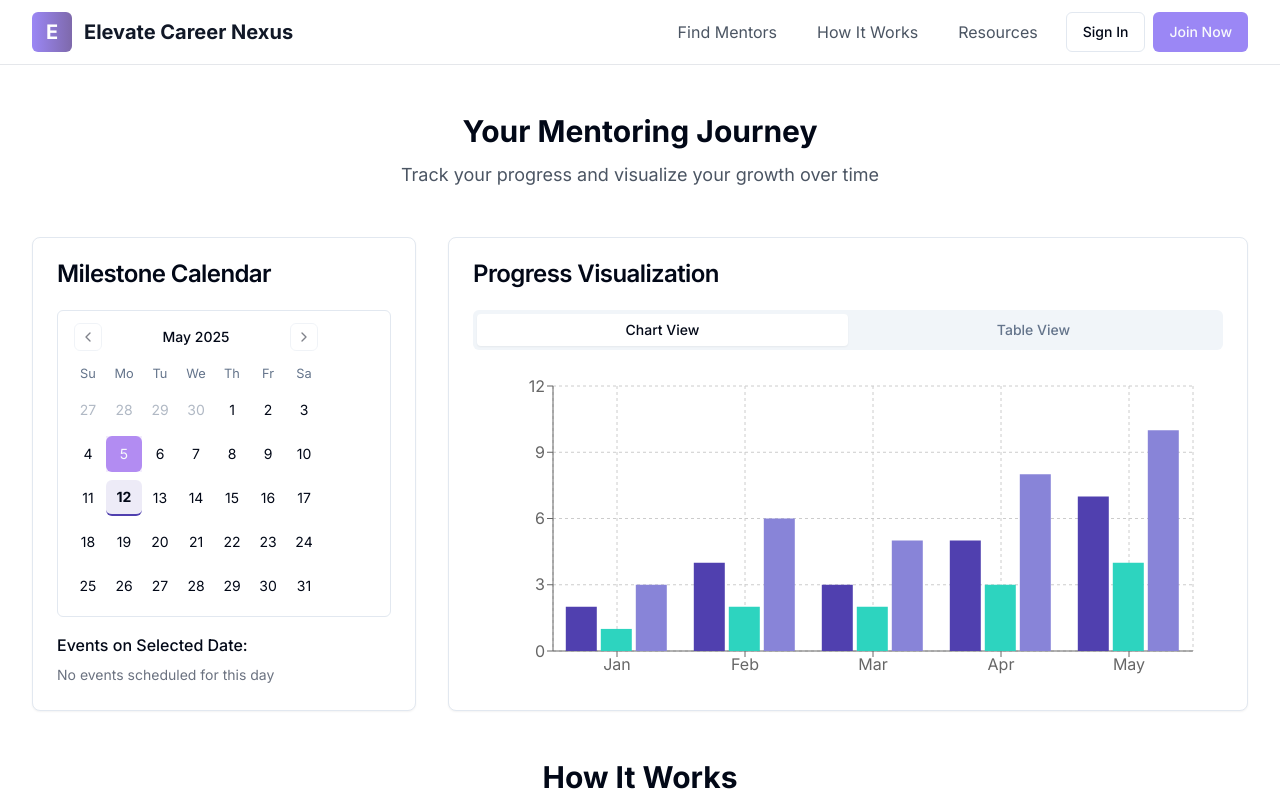
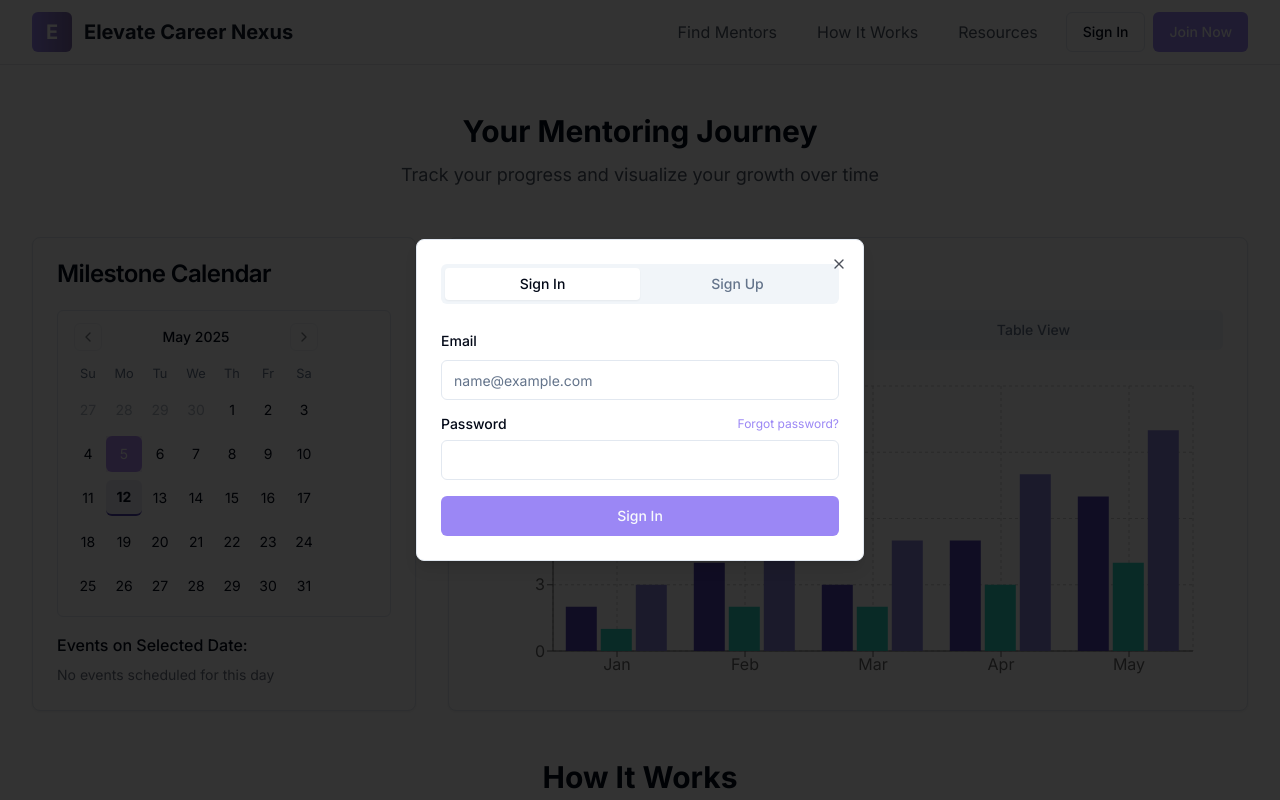
Before and after one commit to Tinuvarshan04/elevate-career-nexus, a React (Vite) app: page /about in a window 1280 px wide. Both pictures are taken after a click on the button "Sign In". Shown: the top 800 px of the page. Built offline with nearby package versions, Linux system fonts and the light colour scheme.

Commit message:
Fix: Header sign in and join now buttons
Fixes the functionality of the sign in and join now buttons in the header.

```diff
--- a/src/components/auth/AuthTabs.tsx
+++ b/src/components/auth/AuthTabs.tsx
@@ -7,7 +7,11 @@ import { Label } from '@/components/ui/label';
 import { RadioGroup, RadioGroupItem } from '@/components/ui/radio-group';
 import { useToast } from '@/hooks/use-toast';
 
-export function AuthTabs() {
+interface AuthTabsProps {
+  defaultTab?: 'sign-in' | 'sign-up';
+}
+
+export function AuthTabs({ defaultTab = 'sign-in' }: AuthTabsProps) {
   const { toast } = useToast();
   const [isLoading, setIsLoading] = useState<boolean>(false);
   const [userType, setUserType] = useState<'mentee' | 'mentor'>('mentee');
@@ -41,7 +45,7 @@ export function AuthTabs() {
   };
 
   return (
-    <Tabs defaultValue="sign-in" className="w-full max-w-md">
+    <Tabs defaultValue={defaultTab} className="w-full max-w-md">
       <TabsList className="grid w-full grid-cols-2">
         <TabsTrigger value="sign-in">Sign In</TabsTrigger>
         <TabsTrigger value="sign-up">Sign Up</TabsTrigger>
--- a/src/components/layout/Navbar.tsx
+++ b/src/components/layout/Navbar.tsx
@@ -11,6 +11,8 @@ import {
   MessageSquare,
   Bell
 } from 'lucide-react';
+import { Dialog, DialogContent, DialogTrigger } from '@/components/ui/dialog';
+import { AuthTabs } from '@/components/auth/AuthTabs';
 
 export function Navbar() {
   const [isMenuOpen, setIsMenuOpen] = useState(false);
@@ -43,8 +45,22 @@ export function Navbar() {
               Resources
             </Link>
             <div className="ml-4 space-x-2">
-              <Button variant="outline">Sign In</Button>
-              <Button className="bg-mentor-primary hover:bg-mentor-secondary">Join Now</Button>
+              <Dialog>
+                <DialogTrigger asChild>
+                  <Button variant="outline">Sign In</Button>
+                </DialogTrigger>
+                <DialogContent className="sm:max-w-md">
+                  <AuthTabs />
+                </DialogContent>
+              </Dialog>
+              <Dialog>
+                <DialogTrigger asChild>
+                  <Button className="bg-mentor-primary hover:bg-mentor-secondary">Join Now</Button>
+                </DialogTrigger>
+                <DialogContent className="sm:max-w-md">
+                  <AuthTabs defaultTab="sign-up" />
+                </DialogContent>
+              </Dialog>
             </div>
           </div>
 
@@ -86,8 +102,22 @@ export function Navbar() {
             Resources
           </Link>
           <div className="pt-2 space-y-2">
-            <Button variant="outline" className="w-full justify-center">Sign In</Button>
-            <Button className="w-full justify-center bg-mentor-primary hover:bg-mentor-secondary">Join Now</Button>
+            <Dialog>
+              <DialogTrigger asChild>
+                <Button variant="outline" className="w-full justify-center">Sign In</Button>
+              </DialogTrigger>
+              <DialogContent className="sm:max-w-md">
+                <AuthTabs />
+              </DialogContent>
+            </Dialog>
+            <Dialog>
+              <DialogTrigger asChild>
+                <Button className="w-full justify-center bg-mentor-primary hover:bg-mentor-secondary">Join Now</Button>
+              </DialogTrigger>
+              <DialogContent className="sm:max-w-md">
+                <AuthTabs defaultTab="sign-up" />
+              </DialogContent>
+            </Dialog>
           </div>
         </div>
       )}
```
